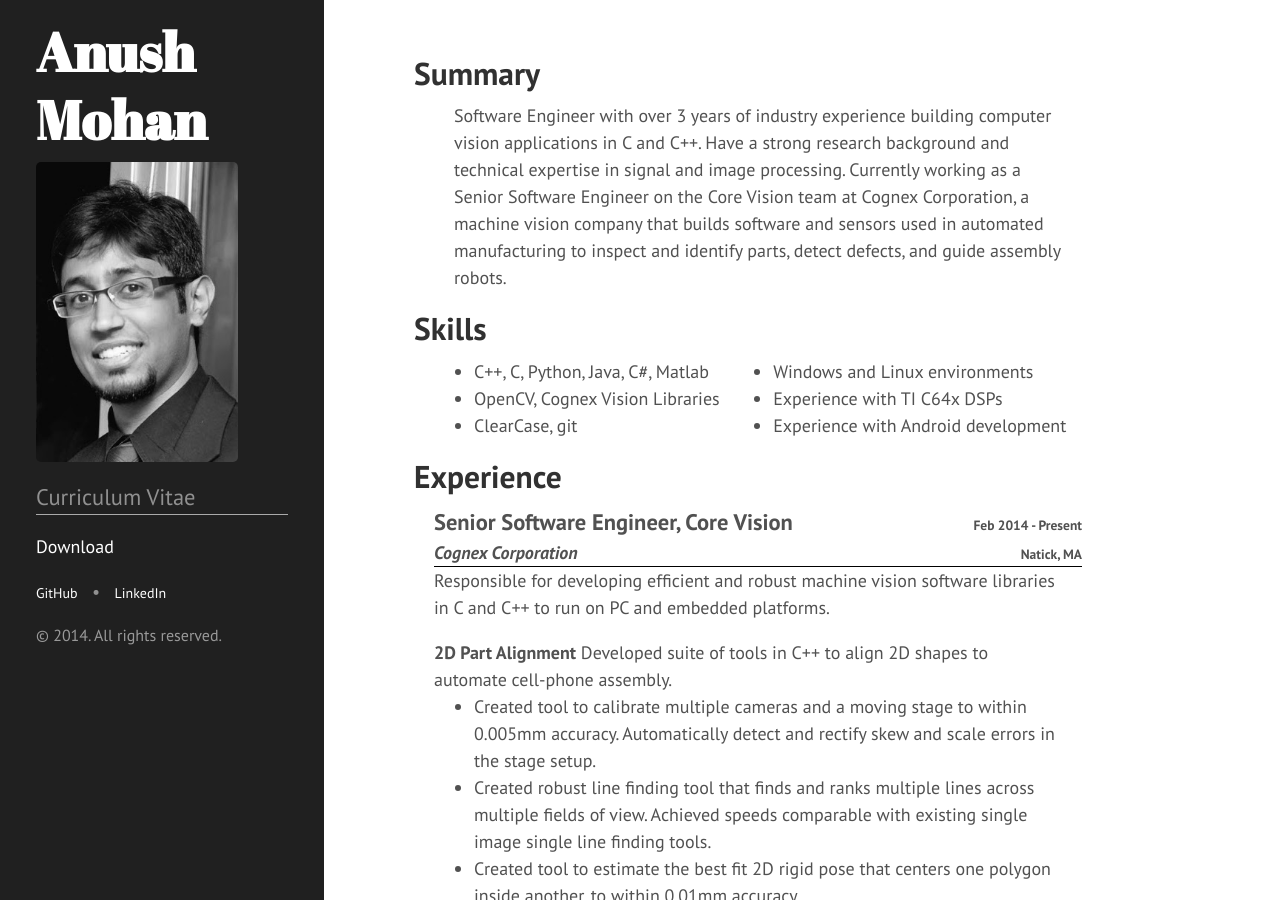
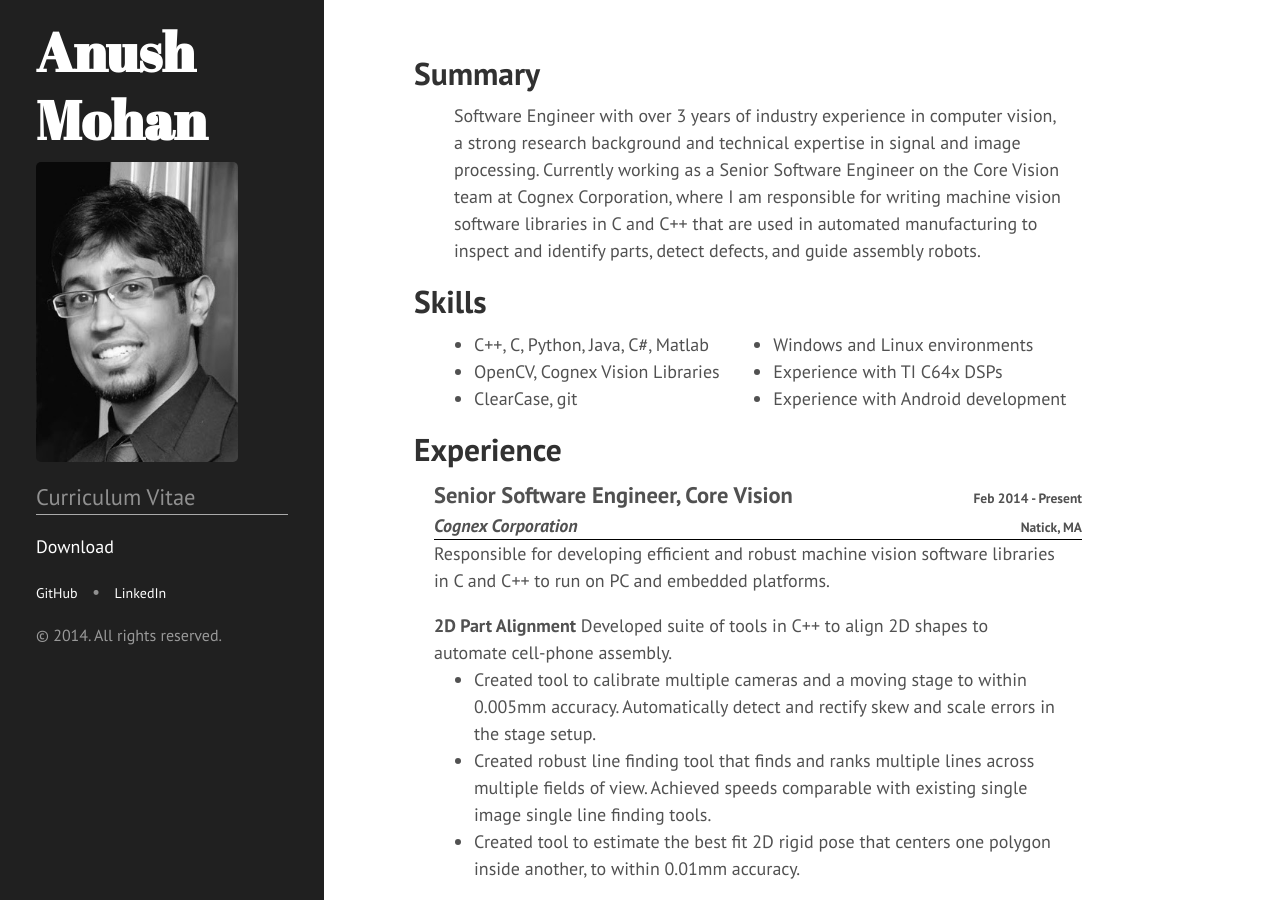
Before and after one commit to anushmohan/resume, a Jekyll site: the page built from index.html, in a window 1280 px wide and 900 px high. Built offline with Jekyll 4.4.1, drawn with Linux system fonts in a browser that asks for light colours; Markdown is read by kramdown in place of the engine named in the settings.

Commit message:
upated summary

```diff
--- a/_includes/resume.html
+++ b/_includes/resume.html
@@ -5,11 +5,11 @@
       <h2>Summary</h2>
       <p>
         Software Engineer with over 3 years of industry experience
-        building computer vision applications in C and C++. Have a
-        strong research background and technical expertise in signal and
-        image processing. Currently working as a Senior Software Engineer
-        on the Core Vision team at Cognex Corporation, a machine vision company
-        that builds software and sensors used in automated manufacturing to
+        in computer vision, a strong research background and technical
+        expertise in signal and image processing. Currently working as a Senior
+        Software Engineer on the Core Vision team at Cognex Corporation,
+        where I am responsible for writing machine vision software libraries
+        in C and C++ that are used in automated manufacturing to
         inspect and identify parts, detect defects, and guide assembly robots.
       </p>
 
```
Also changed, not shown: 1 other file.
